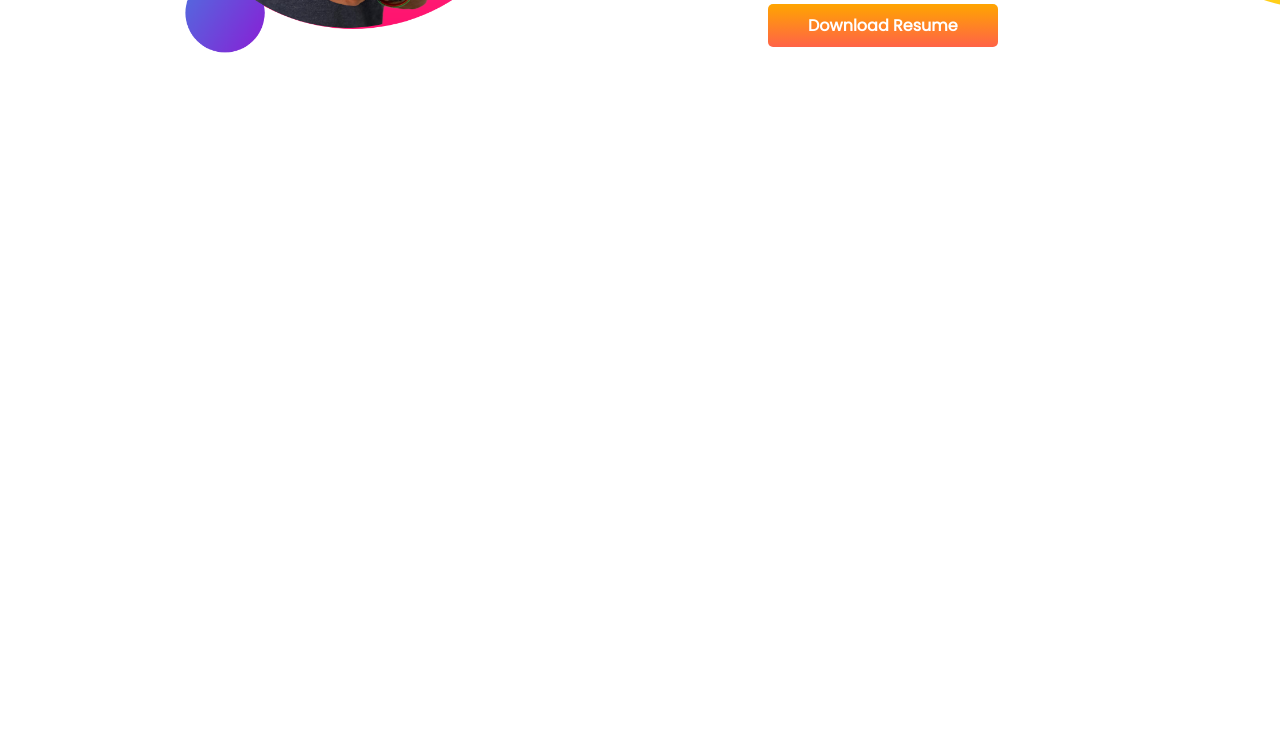
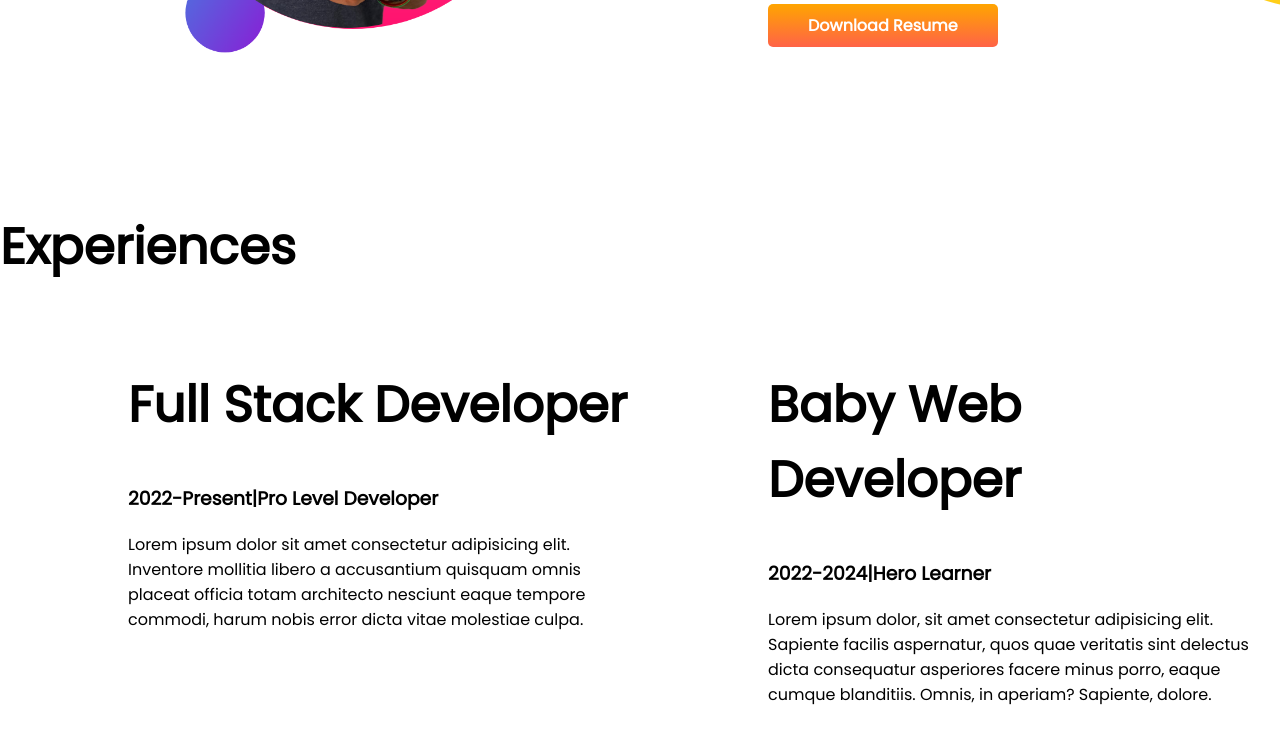
Before and after one commit to nizaaaam/nizam_portfolio, a plain HTML site: page index.html in a window 1280 px wide. Shown: the part 979-1722 px from the top of the page. Before the commit the page ends 1189 px from the top, so only its background shows below. Drawn offline with Linux system fonts and the light colour scheme.

Commit message:
2nd Section added

```diff
--- a/index.html
+++ b/index.html
@@ -13,7 +13,7 @@
 </head>
 
 <body>
-    <section class="Top-banner">
+    <section class="Top-banner flexible-mia">
         <div class="half-width">
 
             <h1>Welcome to</h1>
@@ -32,7 +32,7 @@
             <img src="images/jhankar.png" alt="">
         </div>
     </section>
-    <section class="dream-section">
+    <section class="dream-section flexible-mia">
         <div class="half-width">
             <img src="images/jhankar2.png" alt="">
         </div>
@@ -48,6 +48,31 @@
 
 
     </section>
+
+    <Section class="experience-section">
+        <h1>Experiences</h1>
+        <div class="flexible-mia">
+            <div class="half-width">
+                <h1>Full Stack Developer</h1>
+                <h3>2022-Present|Pro Level Developer</h3>
+                <p>Lorem ipsum dolor sit amet consectetur adipisicing elit. Inventore mollitia libero a accusantium
+                    quisquam
+                    omnis placeat officia totam architecto nesciunt eaque tempore commodi, harum nobis error dicta vitae
+                    molestiae culpa.</p>
+
+            </div>
+
+            <div class="half-width">
+                <h1>Baby Web Developer</h1>
+                <h3>2022-2024|Hero Learner</h3>
+                <p>Lorem ipsum dolor, sit amet consectetur adipisicing elit. Sapiente facilis aspernatur, quos quae
+                    veritatis sint delectus dicta consequatur asperiores facere minus porro, eaque cumque blanditiis.
+                    Omnis,
+                    in aperiam? Sapiente, dolore.</p>
+            </div>
+        </div>
+
+    </Section>
 </body>
 
 </html>
--- a/style.css
+++ b/style.css
@@ -11,7 +11,7 @@ h1 {
     color: orange;
 }
 
-section {
+.flexible-mia {
     display: flex;
     margin-bottom: 150px;
 }
```
